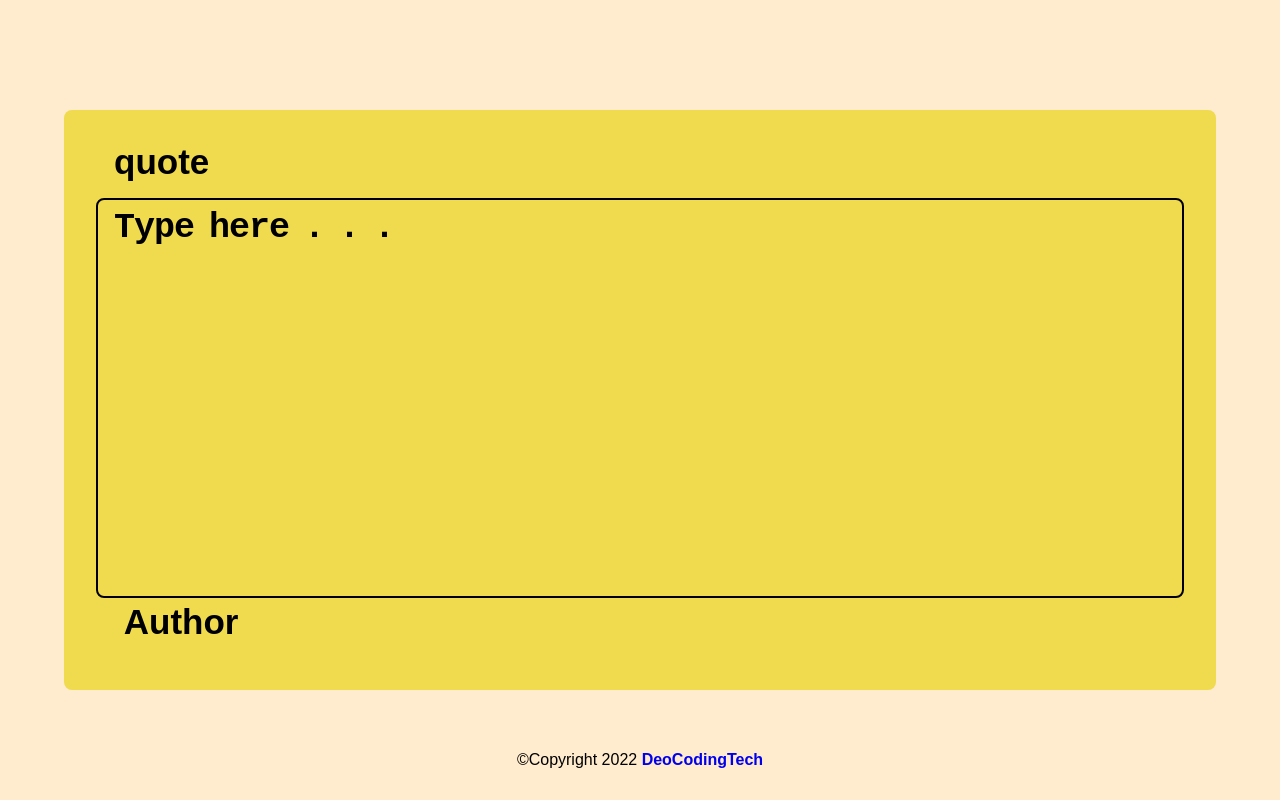
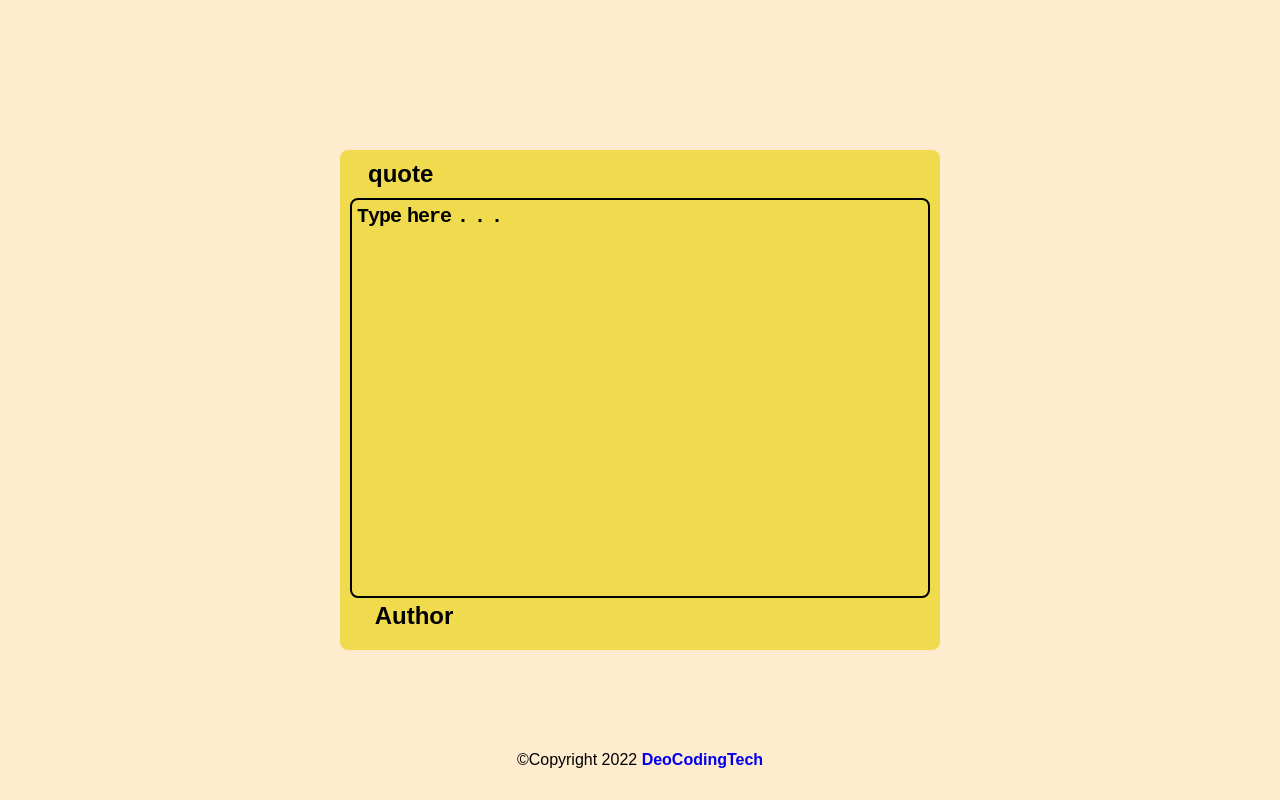
Before and after one commit to deoobordoicao/typingtime, a plain HTML site: page index.html in a window 1280 px wide. Drawn offline with Linux system fonts and the light colour scheme; no server answers.

Commit message:
Updated ReadMe.md File

```diff
--- a/style.css
+++ b/style.css
@@ -9,17 +9,17 @@ body {
   min-height: 100vh;
   margin: 0;
   background-color: blanchedalmond;
-
 }
 
-body, .container {
+body,
+.container {
   font-family: sans-serif;
 }
 
 .container {
-    background-color: #F0DB4F;
+  background-color: #f0db4f;
   padding: 2rem;
-    border-radius: .5rem;
+  border-radius: 0.5rem;
   width: 1500px;
   max-width: 90%;
 }
@@ -28,34 +28,33 @@ body, .container {
   position: absolute;
   top: 2rem;
   font-size: 3rem;
-    color:  #F0DB4F;
+  color: #f0db4f;
   font-weight: bold;
 }
 
 .quote-display {
   margin-bottom: 1rem;
-    margin-left: calc(1rem + 2px );
-    margin-right: calc(1rem + 2px );
+  margin-left: calc(1rem + 2px);
+  margin-right: calc(1rem + 2px);
   font-weight: bold;
   font-size: 35px;
 }
 
 .quote-input {
   background-color: transparent;
-    border: 2px solid #a1922e ;
+  border: 2px solid #a1922e;
   outline: none;
   width: 100%;
   height: 25rem;
   margin: auto;
   resize: none;
-    padding: .5rem 1rem;
+  padding: 0.5rem 1rem;
   font-size: 35px;
-    border-radius: .5rem;
+  border-radius: 0.5rem;
   font-weight: bold;
   /* check this out */
   letter-spacing: -1px;
   word-spacing: -5px;
-
 }
 
 .quote-input:focus {
@@ -71,17 +70,53 @@ body, .container {
   text-decoration: underline;
 }
 
-
 .footer {
   position: absolute;
   top: 95%;
   left: 50%;
-    transform: translate(-50%,-50%);
+  transform: translate(-50%, -50%);
   text-align: center;
-
 }
 
 .footerEl a {
   text-decoration: none;
   font-weight: bold;
 }
+
+/* responsive */
+/* Mobile-first styles */
+.container {
+  width: 100%;
+  padding: 10px;
+}
+
+.quote-display {
+  font-size: 16px;
+  margin-bottom: 10px;
+}
+
+.quote-input {
+  width: 100%;
+  font-size: 16px;
+  padding: 5px;
+}
+
+.quote-input:focus {
+  outline: none;
+}
+
+/* Media query for screens larger than 600px */
+@media (min-width: 600px) {
+  .container {
+    max-width: 600px;
+    margin: 0 auto;
+  }
+
+  .quote-display {
+    font-size: 24px;
+  }
+
+  .quote-input {
+    font-size: 20px;
+  }
+}
```
Lines whose indentation alone changed are shown as unchanged.
